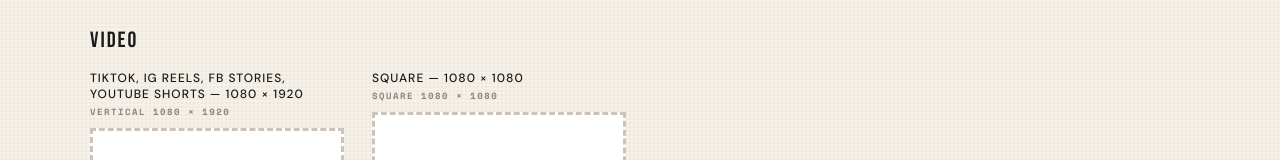
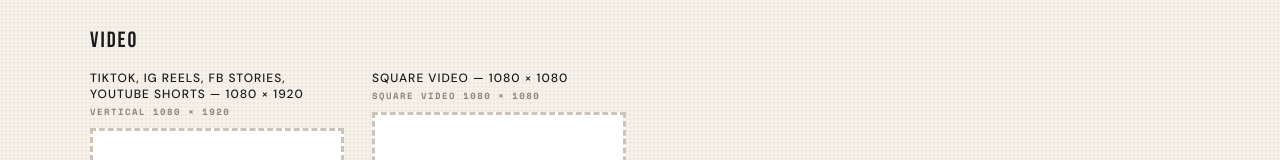
Before and after one commit to hwy61ai-bit/localizer, a Next.js app: page /dashboard/tours/1/assets in a window 1280 px wide. Shown: the part 1019-1179 px from the top of the page. Built offline with nearby package versions, Linux system fonts and the light colour scheme; no server answers; the database is empty.

Commit message:
Relabel video "Square" as "Square Video" for clarity

```diff
--- a/app/dashboard/tours/[tourId]/assets/page.tsx
+++ b/app/dashboard/tours/[tourId]/assets/page.tsx
@@ -13,7 +13,7 @@ const FORMATS = [
   { id: "facebook",    label: "Facebook Cover Image",  w: 820,  h: 312,  aspect: "820 / 312", section: "photo", sub: "LANDSCAPE" },
   { id: "print", label: "Local Poster For Print (PDF)", w: 3300, h: 5100, aspect: "3300 / 5100", section: "photo", sub: "11×17 / 300 DPI" },
   { id: "tiktok",      label: "TikTok, IG Reels, FB Stories, YouTube Shorts — 1080 × 1920",  w: 1080, h: 1920, aspect: "9 / 16",   section: "video", sub: "VERTICAL" },
-  { id: "yt_shorts",   label: "Square — 1080 × 1080",  w: 1080, h: 1080, aspect: "1 / 1",   section: "video", sub: "SQUARE" },
+  { id: "yt_shorts",   label: "Square Video — 1080 × 1080",  w: 1080, h: 1080, aspect: "1 / 1",   section: "video", sub: "SQUARE VIDEO" },
 ];
 
 export default function AssetsPage() {
--- a/app/dashboard/tours/[tourId]/template/TemplateEditor.tsx
+++ b/app/dashboard/tours/[tourId]/template/TemplateEditor.tsx
@@ -91,7 +91,7 @@ const FORMATS: { key: FormatKey; label: string; w: number; h: number }[] = [
   { key: "landscape", label: "FB Cover",      w: 820,  h: 312 },
   { key: "print",     label: "LOCAL POSTER FOR PRINT", w: 3300, h: 5100 },
   { key: "tiktok",    label: "TikTok, IG Reels, FB Stories,\nYouTube Shorts",  w: 1080, h: 1920 },
-  { key: "yt_shorts", label: "Square",     w: 1080, h: 1080 },
+  { key: "yt_shorts", label: "Square Video", w: 1080, h: 1080 },
 ];
 
 const FIELD_LABELS: Record<FieldKey, string> = {
--- a/app/v/e/[token]/page.tsx
+++ b/app/v/e/[token]/page.tsx
@@ -171,7 +171,7 @@ export default async function VenuePage({ params }: { params: Promise<{ token: s
             <div style={{ display: "grid", gridTemplateColumns: "repeat(auto-fill, minmax(260px, 1fr))", gap: 20 }}>
               {[
                 { label: "TikTok, IG Reels, FB Stories, YouTube Shorts", dims: "1080 × 1920", url: (link as any).render_tiktok_url },
-                { label: "Square", dims: "1080 × 1080", url: (link as any).render_yt_shorts_url },
+                { label: "Square Video", dims: "1080 × 1080", url: (link as any).render_yt_shorts_url },
               ].filter(v => !!v.url).map((video) => (
                 <div key={video.label} style={{ background: "var(--hw-bg-surface)", border: "3px solid var(--hw-border-strong)", overflow: "hidden", display: "flex", flexDirection: "column", height: "100%" }}>
                   <div style={{ flex: 1, display: "flex", alignItems: "center", justifyContent: "center", overflow: "hidden" }}>
--- a/app/v/m/[token]/page.tsx
+++ b/app/v/m/[token]/page.tsx
@@ -196,7 +196,7 @@ export default async function MarketingPage({
             <div style={{ display: "grid", gridTemplateColumns: "repeat(auto-fill, minmax(260px, 1fr))", gap: 20 }}>
               {[
                 { label: "TikTok, IG Reels, FB Stories, YouTube Shorts", dims: "1080 × 1920", url: link.render_tiktok_url },
-                { label: "Square", dims: "1080 × 1080", url: link.render_yt_shorts_url },
+                { label: "Square Video", dims: "1080 × 1080", url: link.render_yt_shorts_url },
               ].filter(v => !!v.url).map((video) => (
                 <div key={video.label} style={{ background: "var(--hw-bg-surface)", border: "3px solid var(--hw-border-strong)", overflow: "hidden", display: "flex", flexDirection: "column", height: "100%" }}>
                   <div style={{ flex: 1, display: "flex", alignItems: "center", justifyContent: "center", overflow: "hidden" }}>
```
